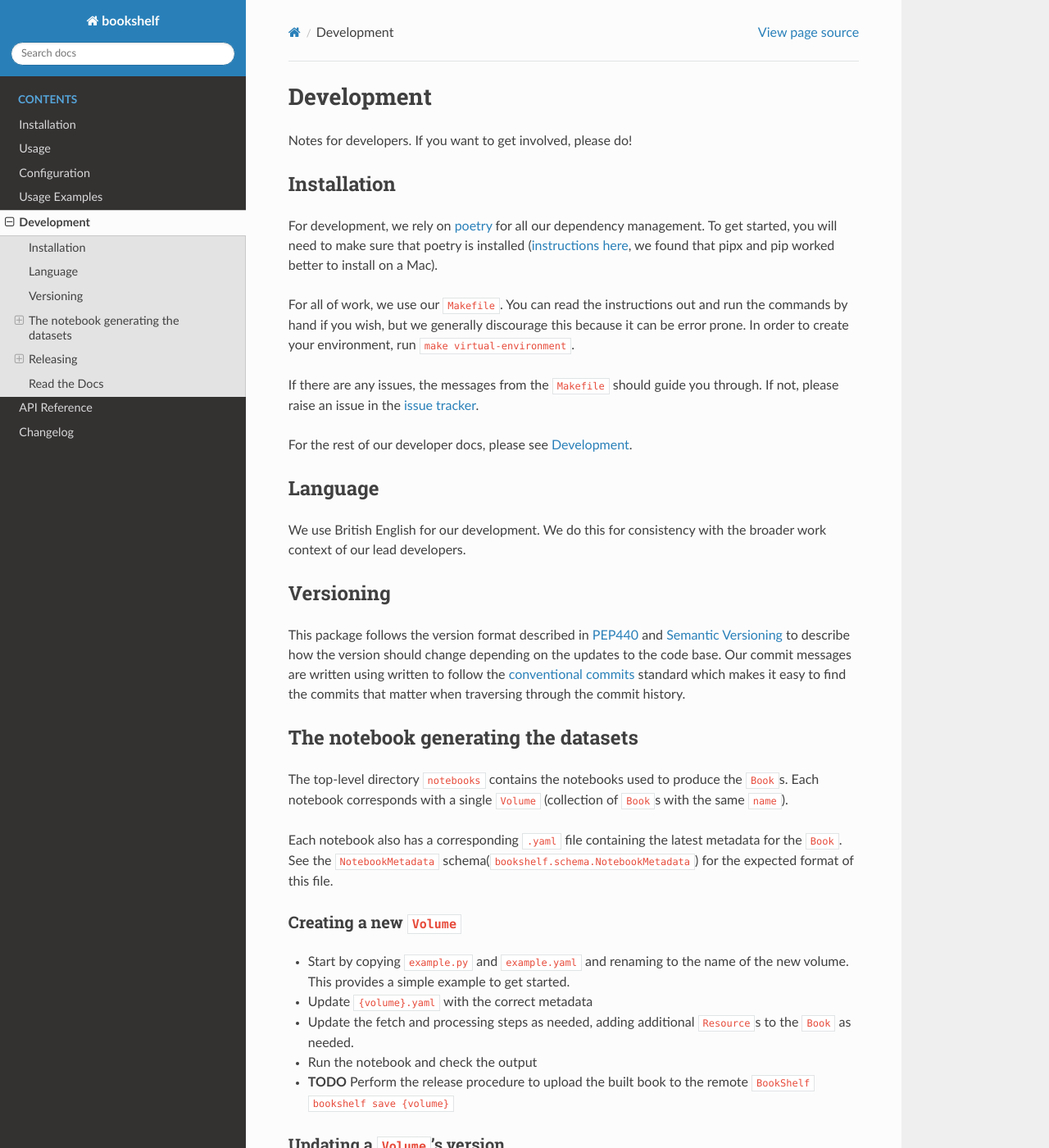
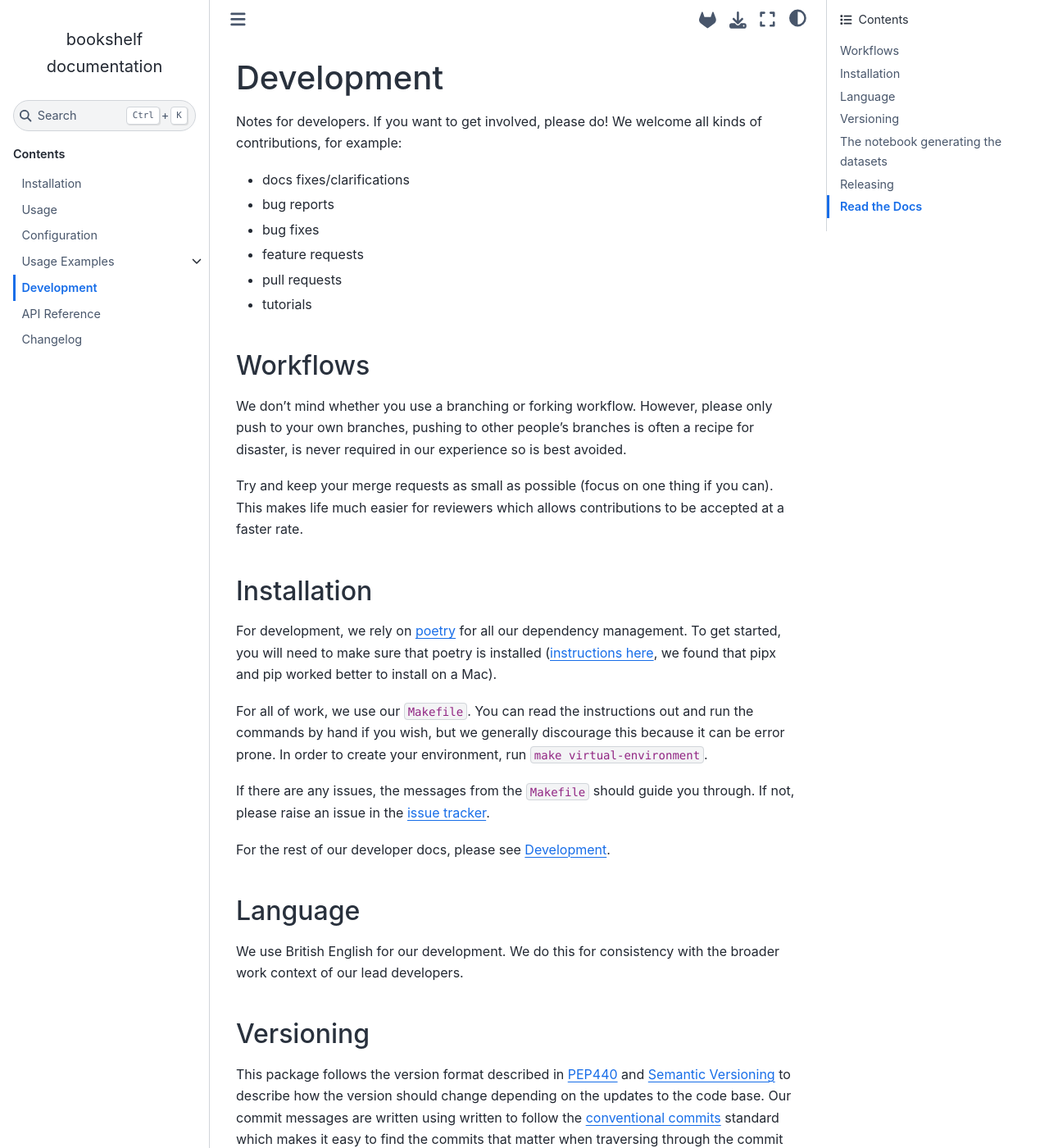
Before and after one commit to climate-resource/bookshelf, a Sphinx documentation site: the page built from docs/source/development.md, in a window 1280 px wide and 1400 px high. Shown: the whole window at 82% size. Built offline with Sphinx 7.4.7 and the Sphinx Book theme 1.1.4, drawn with Linux system fonts in a browser that asks for light colours; pages that are not in the unit, such as notebooks, are missing from menus; some of the changed text lies outside the part shown.

Commit message:
chore: Update copier template

```diff
--- a/docs/source/conf.py
+++ b/docs/source/conf.py
@@ -141,8 +141,16 @@
 # https://www.sphinx-doc.org/en/master/usage/configuration.html#options-for-html-output
 
 # Pick your theme for html output, we typically use the read the docs theme
-html_theme = "sphinx_rtd_theme"
+html_theme = "sphinx_book_theme"
 html_static_path = ["_static"]
+html_theme_options = {
+    "repository_url": "https://gitlab.com/climate-resource/bookshelf/bookshelf",
+    "repository_branch": "main",
+    "path_to_docs": "docs/source",
+    "use_repository_button": True,
+    "use_issues_button": True,
+    "use_edit_page_button": True,
+}
 
 
 # Ignore ipynb files when building (see https://github.com/executablebooks/MyST-NB/issues/363).
--- a/docs/source/development.md
+++ b/docs/source/development.md
@@ -2,6 +2,34 @@
 # Development
 
 Notes for developers. If you want to get involved, please do!
+We welcome all kinds of contributions, for example:
+
+- docs fixes/clarifications
+- bug reports
+- bug fixes
+- feature requests
+- pull requests
+- tutorials
+
+## Workflows
+
+<!---
+This section is auto-generated by the copier template
+and the text below is just a placeholder to get you started.
+The workflows section will likely need to be updated
+to be project specific as the project's norms are established.
+-->
+
+We don't mind whether you use a branching or forking workflow.
+However, please only push to your own branches,
+pushing to other people's branches is often a recipe for disaster,
+is never required in our experience
+so is best avoided.
+
+Try and keep your merge requests as small as possible
+(focus on one thing if you can).
+This makes life much easier for reviewers
+which allows contributions to be accepted at a faster rate.
 
 ## Installation
 
```
Also changed, not shown: pyproject.toml (+6 -6 lines), .copier-answers.yml, .gitlab-ci.yml, .gitlab/issue_templates/Bug.md, .gitlab/issue_templates/Feature_Request.md, .gitlab/issue_templates/default.md (added), .gitlab/merge_request_templates/Default.md, .pre-commit-config.yaml, changelog/README.md, 3 other files.
